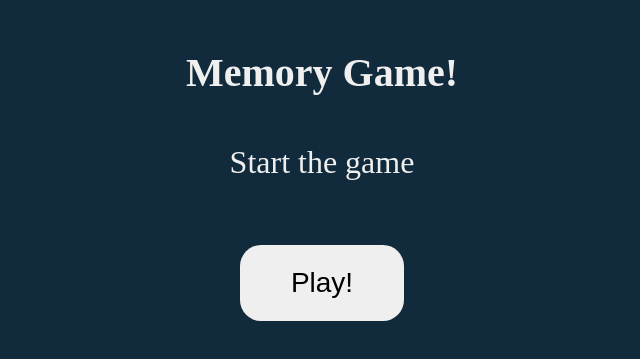
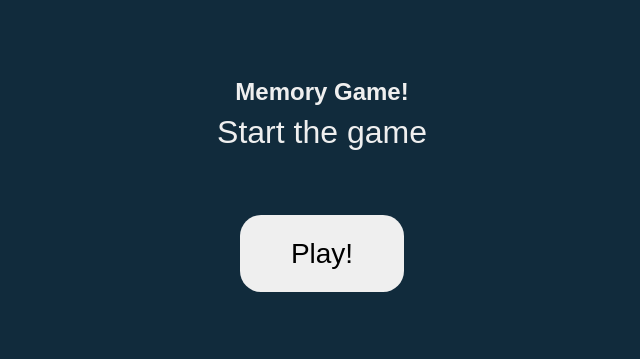
Before and after one commit to wojtek0123/memory-game-react, a React (Create React App) app: page / in a window 1280 px wide. Shown: the part 215-574 px from the top of the page, without its empty margins (318-958 px from the left). Built offline with nearby package versions, Linux system fonts and the light colour scheme.

Commit message:
Improve styling

```diff
--- a/src/components/Grid/Grid.module.css
+++ b/src/components/Grid/Grid.module.css
@@ -9,6 +9,11 @@
 	max-width: 1200px;
 	margin-inline: auto;
 	margin-top: 1em;
+}
+
+.grid ul {
+	width: 100%;
+	height: 100%;
 }
 
 .card {
--- a/src/components/Modal/Modal.module.css
+++ b/src/components/Modal/Modal.module.css
@@ -9,11 +9,12 @@
 	background-color: var(--modal-background);
 	color: var(--primary);
 	z-index: 1;
+	text-align: center;
 }
 
-.modal h2 {
+.modal h1 {
 	font-size: 2.5rem;
-	margin-bottom: 1em;
+	margin: 1em 0.25em;
 }
 
 .modal p {
@@ -35,3 +36,10 @@
 	background-color: var(--button-hover);
 	color: var(--primary);
 }
+
+.stats {
+	display: flex;
+	flex-direction: column;
+	align-items: center;
+	justify-content: center;
+}
--- a/src/components/UI/Timer.module.css
+++ b/src/components/UI/Timer.module.css
@@ -0,0 +1,3 @@
+.timer {
+	display: flex;
+}
--- a/src/index.css
+++ b/src/index.css
@@ -25,6 +25,7 @@ body {
   position: relative;
 	overflow-x: hidden;
 	background-color: var(--white);
+	font-family: 'Poppins', sans-serif;
 }
 
 .red {
```
